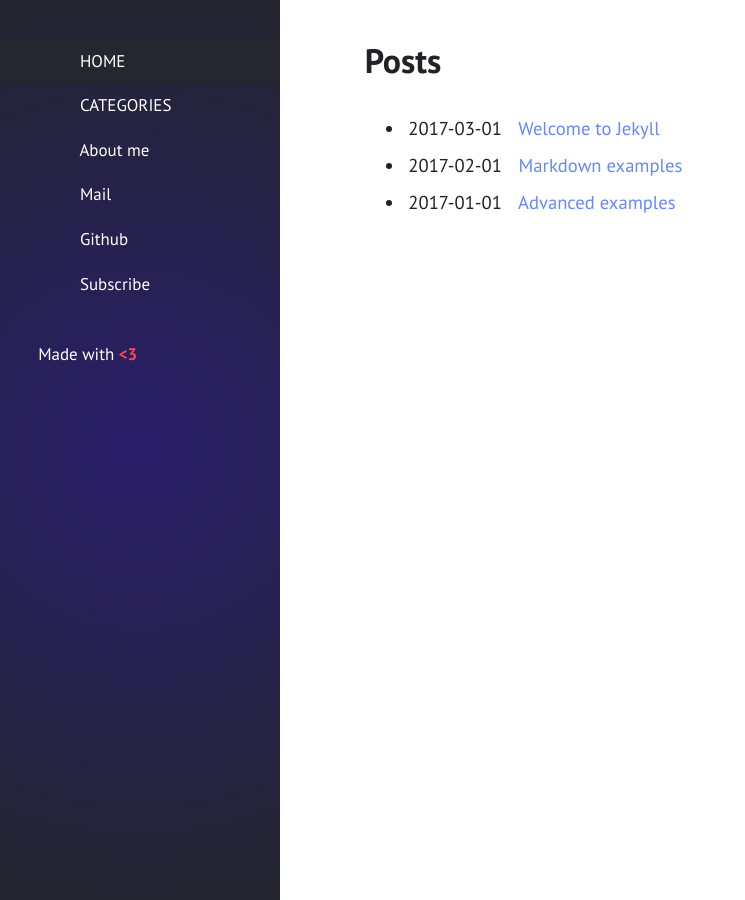
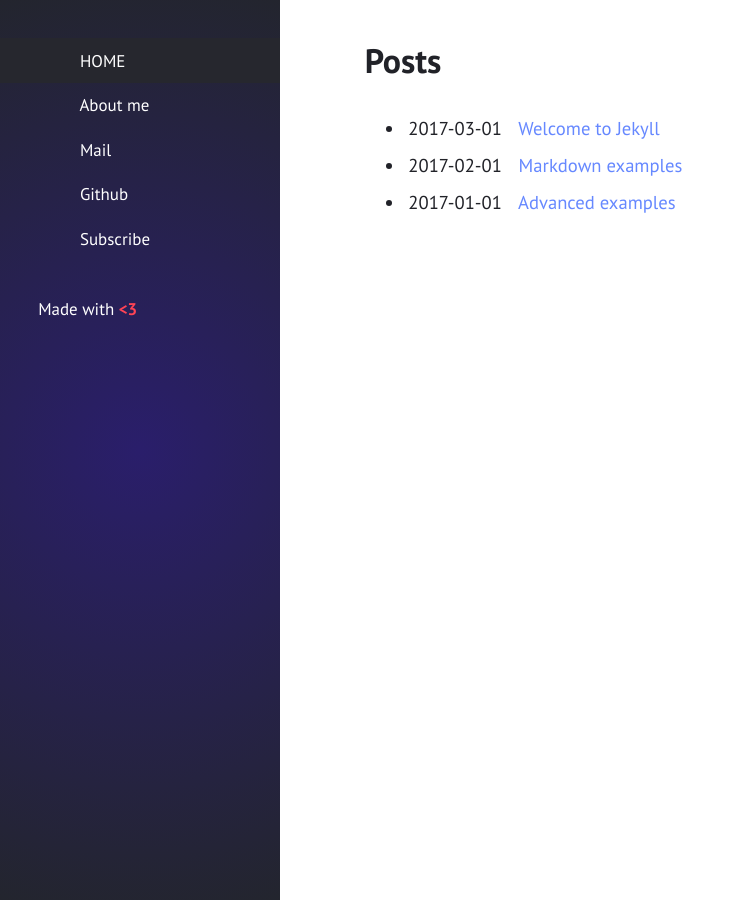
Before and after one commit to hfasah/hfasah.github.io, a Jekyll site: the page built from index.html, in a window 1280 px wide. Shown: the whole page, without its empty margins (0-745 px from the left). Built offline with Jekyll 4.4.1, drawn with Linux system fonts in a browser that asks for light colours.

Commit message:
Update _config.yml

```diff
--- a/_config.yml
+++ b/_config.yml
@@ -17,7 +17,6 @@ minimal: false             # use a dark header
 
 navigation:                # accepts {file, title, url, icon, sidebaricon}
   - {file: "index.html", title: "HOME", icon: "home" }
-  - {file: "categories.html", title: "CATEGORIES", icon: "bars" }
   - {file: "README.md", title: "About me", icon: "user"}
 
 external:                  # shows a footer with social links - for available icons see fontawesome.com/icons
```
